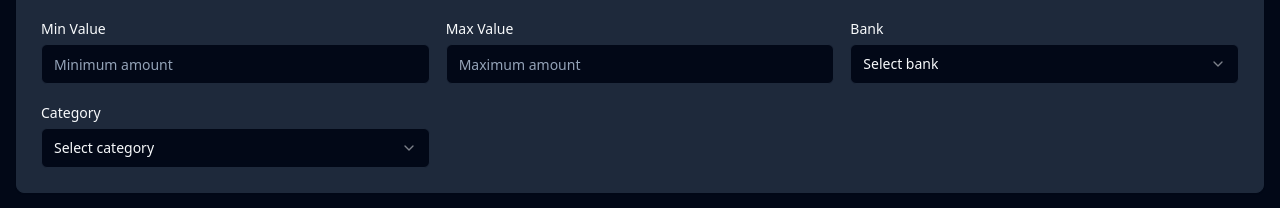
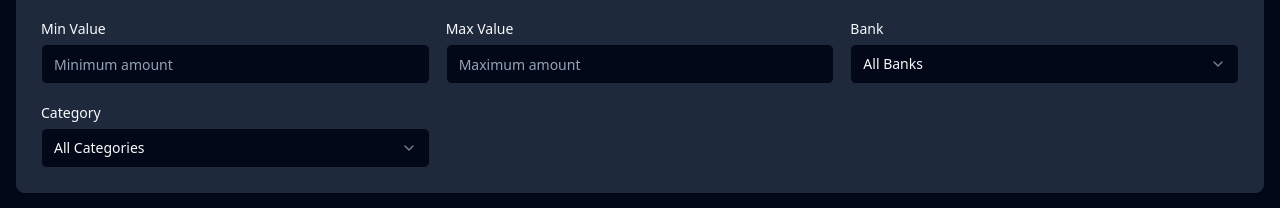
Before and after one commit to det3ch/track-tag-balance, a React (Vite) app: page / in a window 1280 px wide. Shown: the part 1100-1308 px from the top of the page. Built offline with nearby package versions, Linux system fonts and the light colour scheme.

Commit message:
Fix: Select.Item value prop error
Ensured that all Select.Item components have a non-empty string value prop to prevent the runtime error.

```diff
--- a/src/components/ExpenseFilters.tsx
+++ b/src/components/ExpenseFilters.tsx
@@ -40,6 +40,14 @@ const ExpenseFiltersComponent: React.FC<ExpenseFiltersProps> = ({
       ...filters,
       [key]: value
     });
+  };
+
+  const handleBankChange = (value: string) => {
+    updateFilter('bank', value === 'all' ? '' : value);
+  };
+
+  const handleCategoryChange = (value: string) => {
+    updateFilter('category', value === 'all' ? '' : value);
   };
 
   const clearFilters = () => {
@@ -168,12 +176,12 @@ const ExpenseFiltersComponent: React.FC<ExpenseFiltersProps> = ({
           {/* Bank Filter */}
           <div>
             <Label>Bank</Label>
-            <Select value={filters.bank} onValueChange={(value) => updateFilter('bank', value)}>
+            <Select value={filters.bank || 'all'} onValueChange={handleBankChange}>
               <SelectTrigger className="mt-1">
                 <SelectValue placeholder="Select bank" />
               </SelectTrigger>
               <SelectContent>
-                <SelectItem value="">All Banks</SelectItem>
+                <SelectItem value="all">All Banks</SelectItem>
                 {uniqueBanks.map((bank) => (
                   <SelectItem key={bank} value={bank}>
                     {bank}
@@ -186,12 +194,12 @@ const ExpenseFiltersComponent: React.FC<ExpenseFiltersProps> = ({
           {/* Category Filter */}
           <div>
             <Label>Category</Label>
-            <Select value={filters.category} onValueChange={(value) => updateFilter('category', value)}>
+            <Select value={filters.category || 'all'} onValueChange={handleCategoryChange}>
               <SelectTrigger className="mt-1">
                 <SelectValue placeholder="Select category" />
               </SelectTrigger>
               <SelectContent>
-                <SelectItem value="">All Categories</SelectItem>
+                <SelectItem value="all">All Categories</SelectItem>
                 {uniqueCategories.map((category) => (
                   <SelectItem key={category} value={category}>
                     {category}
```
